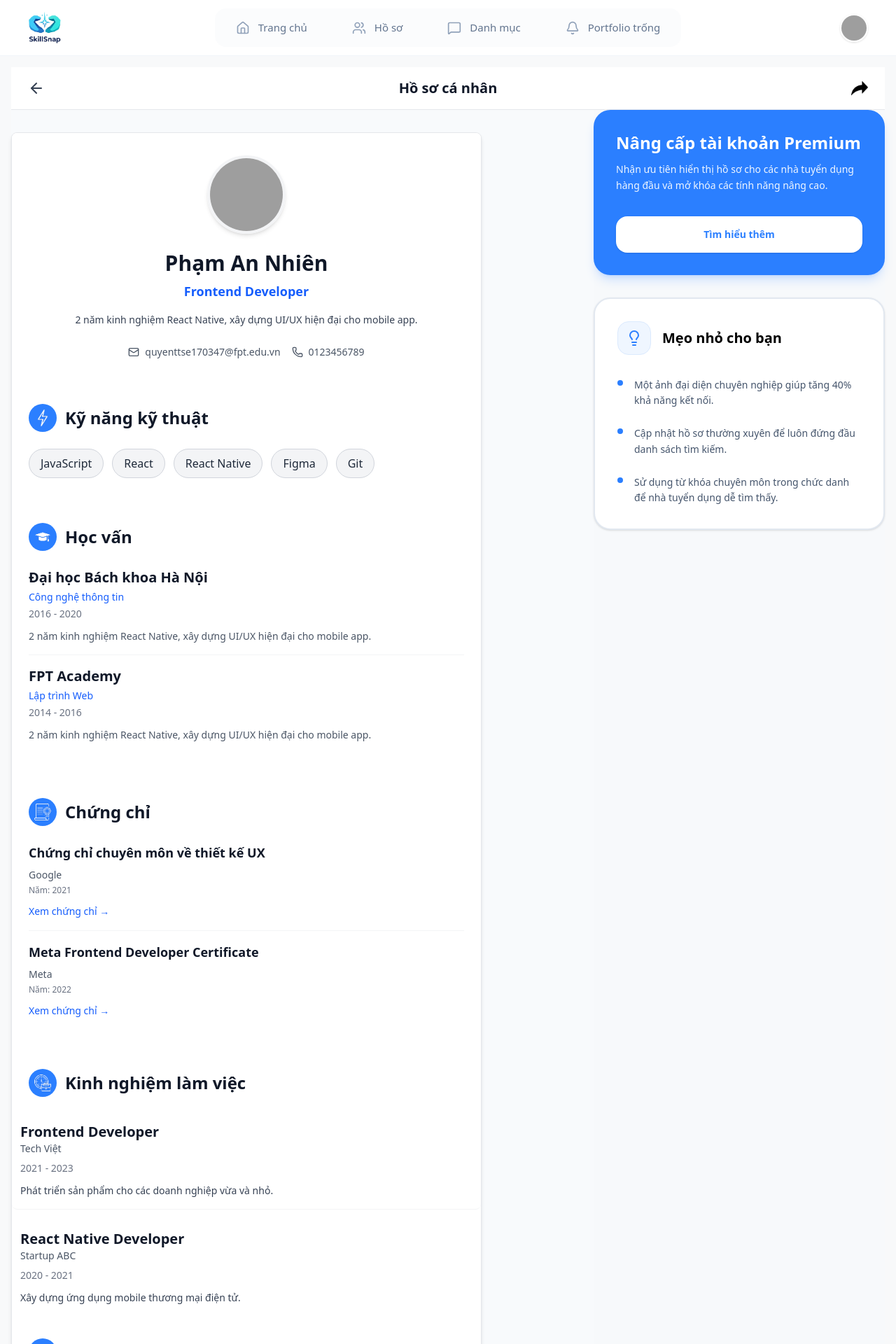
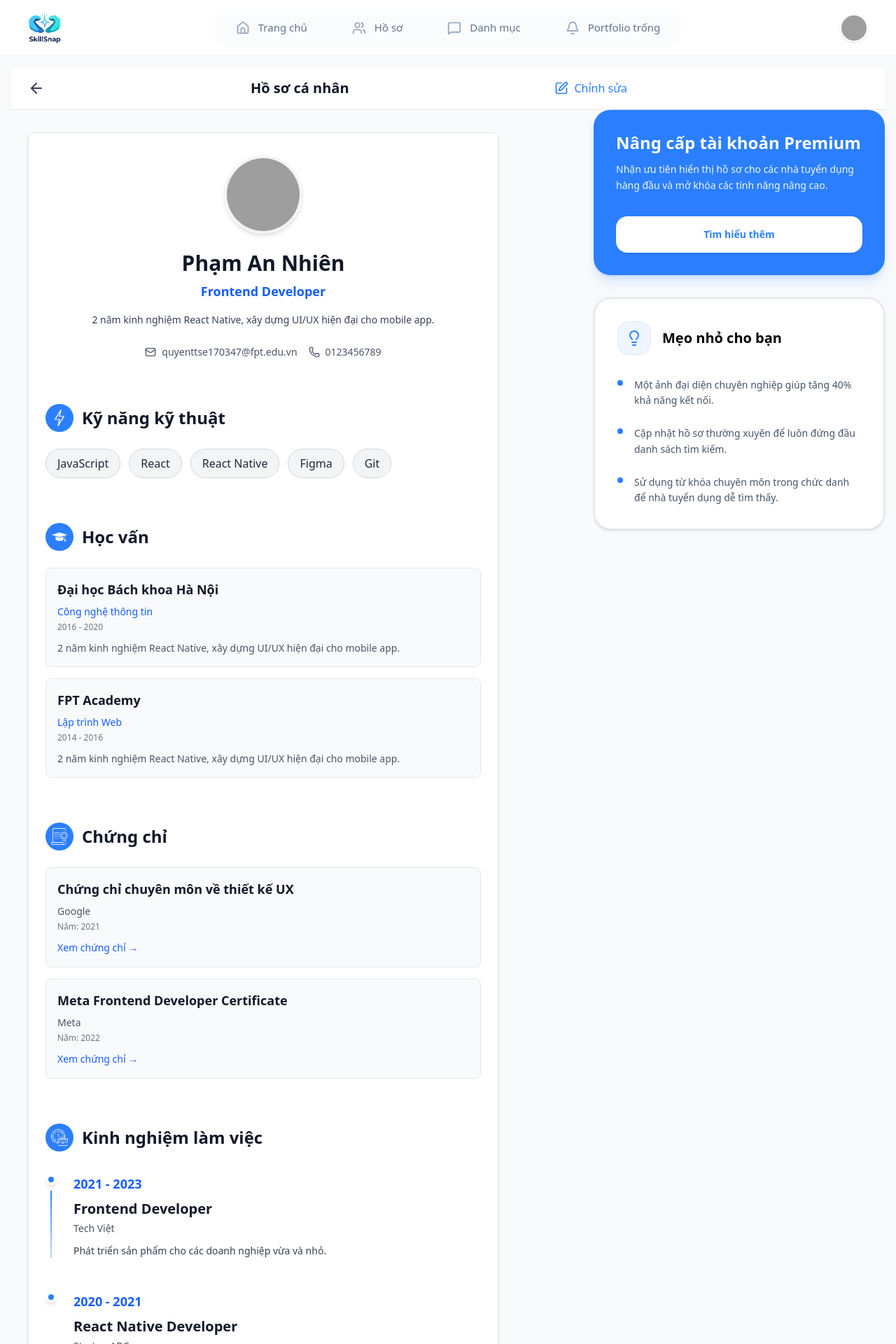
Before and after one commit to SEP490-CapstoneProject/SEP490_Web, a React (Vite) app: page /portfolio/1 in a window 1280 px wide. Shown: the top 1920 px of the page at 70% size. Built offline with nearby package versions, Linux system fonts and the light colour scheme; grey boxes are pictures that could not be loaded.

Commit message:
fix portfolio viewing styling

```diff
--- a/src/components/portfolio/blocks/certification/certificationOne.tsx
+++ b/src/components/portfolio/blocks/certification/certificationOne.tsx
@@ -24,7 +24,7 @@ const CertificationOne: React.FC<CertificationOneProps> = ({ data }) => {
       {certificates.length > 0 ? (
         <div className="space-y-4">
           {certificates.map((cert: CertificateItem, index: number) => (
-            <div key={index} className="pb-4 border-b border-gray-100 last:border-b-0">
+            <div key={index} className="p-4 border border-gray-200 rounded-lg bg-gray-50 hover:bg-gray-100 transition-colors">
               <h4 className="font-semibold text-gray-900 text-lg">{cert.name}</h4>
               <div className="flex items-start justify-between mt-2">
                 <div>
--- a/src/components/portfolio/blocks/education/educationOne.tsx
+++ b/src/components/portfolio/blocks/education/educationOne.tsx
@@ -25,10 +25,10 @@ const EducationOne: React.FC<EducationOneProps> = ({ data }) => {
       {educations.length > 0 ? (
         <div className="space-y-4">
           {educations.map((edu: EducationItem, index: number) => (
-            <div key={index} className="pb-4 border-b border-gray-100 last:border-b-0">
-              <h4 className="font-semibold text-gray-900 text-xl">{edu.school}</h4>
-              <p className="text-blue-600 font-medium text-sm mt-1">{edu.major}</p>
-              <p className="text-gray-500 text-sm mt-1">{edu.time}</p>
+            <div key={index} className="p-4 border border-gray-200 rounded-lg bg-gray-50 hover:bg-gray-100 transition-colors">
+              <h4 className="font-semibold text-gray-900 text-lg">{edu.school}</h4>
+              <p className="text-blue-600 font-medium text-sm mt-2">{edu.major}</p>
+              <p className="text-gray-500 text-xs mt-1">{edu.time}</p>
               {edu.description && (
                 <p className="text-gray-600 text-sm mt-3">{edu.description}</p>
               )}
--- a/src/components/portfolio/blocks/experience/experienceOne.tsx
+++ b/src/components/portfolio/blocks/experience/experienceOne.tsx
@@ -14,21 +14,33 @@ const ExperienceOne: React.FC<ExperienceOneProps> = ({ data }) => {
   const experiences = Array.isArray(data) ? data : [];
 
   return (
-    <div className="experience-block">
-      <div className="flex items-center gap-3 mb-6 px-6 pt-6">
+    <div className="experience-block bg-white px-6 py-8 border-b border-gray-200 last:border-b-0">
+      <div className="flex items-center gap-3 mb-8">
         <div className="w-10 h-10 bg-blue-500 rounded-full flex items-center justify-center">
           <img src={WorkingTimeIcon} alt="Kinh nghiệm" className="w-6 h-6" />
         </div>
         <h3 className="text-2xl font-bold text-gray-900">Kinh nghiệm làm việc</h3>
       </div>
       {experiences.length > 0 ? (
-        <div className="space-y-4">
+        <div className="space-y-0">
           {experiences.map((exp: ExperienceItem, index: number) => (
-            <div key={index} className="pb-4 border-b border-gray-100 last:border-b-0 hover:bg-gray-50 p-3 rounded-lg transition-colors">
-              <h3 className="text-xl font-bold text-gray-900">{exp.jobName || 'Job Title'}</h3>
-              <p className="text-gray-600 text-sm">{exp.address || 'Company'}</p>
-              <p className="text-sm text-gray-500 mt-2">{exp.startDate && exp.endDate ? `${exp.startDate} - ${exp.endDate}` : 'N/A'}</p>
-              {exp.description && <p className="text-gray-700 text-sm mt-3">{exp.description}</p>}
+            <div key={index} className="flex gap-6 pb-8 relative last:pb-0">
+              {/* Timeline */}
+              <div className="flex flex-col items-center">
+                <div className="w-4 h-4 bg-blue-500 rounded-full border-4 border-white shadow-md"></div>
+                {index !== experiences.length - 1 && (
+                  <div className="w-0.5 h-24 bg-gradient-to-b from-blue-500 to-blue-200 mt-2"></div>
+                )}
+              </div>
+              {/* Content */}
+              <div className="flex-1 pb-4">
+                <p className="text-blue-600 font-bold text-lg">
+                  {exp.startDate && exp.endDate ? `${exp.startDate} - ${exp.endDate}` : 'N/A'}
+                </p>
+                <h3 className="text-xl font-bold text-gray-900 mt-2">{exp.jobName || 'Job Title'}</h3>
+                <p className="text-gray-600 text-sm mt-1">{exp.address || 'Company'}</p>
+                {exp.description && <p className="text-gray-700 text-sm mt-3">{exp.description}</p>}
+              </div>
             </div>
           ))}
         </div>
--- a/src/components/portfolio/view/PortfolioViewPage.tsx
+++ b/src/components/portfolio/view/PortfolioViewPage.tsx
@@ -1,7 +1,6 @@
 import React, { useEffect, useState } from 'react';
 import { useParams, useNavigate } from 'react-router-dom';
-import { ArrowLeft } from 'lucide-react';
-import shareIcon from '@/assets/myWeb/share1.png';
+import { ArrowLeft, Edit } from 'lucide-react';
 import { PortfolioResponse, portfolioService } from '@/services/portfolio.api';
 import PortfolioRenderer from '@/components/portfolio/render/PortfolioRenderer';
 import PremiumAndTips from '@/components/common/PremiumAndTips';
@@ -37,9 +36,9 @@ const PortfolioViewPage: React.FC = () => {
     fetchPortfolio();
   }, [id]);
 
-  const handleShare = () => {
-    // Placeholder for share functionality
-    console.log('Share portfolio');
+  const handleEdit = () => {
+    // Placeholder for edit functionality
+    console.log('Edit portfolio');
   };
 
   if (loading) {
@@ -76,7 +75,8 @@ const PortfolioViewPage: React.FC = () => {
     <div className="min-h-screen bg-slate-50">
       {/* Header */}
       <div className="bg-white border-b border-gray-200 sticky top-0 z-10">
-        <div className="max-w-full px-6 py-4 flex items-center justify-between">
+        <div className="flex items-center justify-between pr-6 py-4" style={{ marginRight: '320px' }}>
+          <div className="flex items-center justify-between flex-1 px-6">
             <button
               onClick={() => navigate(-1)}
               className="appearance-none border-none bg-transparent p-0 text-gray-700 hover:text-gray-900 transition-colors cursor-pointer"
@@ -86,25 +86,29 @@ const PortfolioViewPage: React.FC = () => {
             </button>
             <h1 className="text-xl font-bold text-gray-900">Hồ sơ cá nhân</h1>
             <button
-            onClick={handleShare}
-            className="appearance-none border-none bg-transparent p-0 text-gray-700 hover:text-gray-900 transition-colors cursor-pointer"
-            title="Chia sẻ"
+              onClick={handleEdit}
+              className="appearance-none border-none bg-transparent p-0 flex items-center gap-2 text-blue-500 hover:text-blue-600 transition-colors cursor-pointer"
+              title="Chỉnh sửa"
             >
-            <img src={shareIcon} alt="Share" className="w-6 h-6 brightness-0" />
+              <Edit size={20} />
+              <span className="font-medium">Chỉnh sửa</span>
             </button>
+          </div>
         </div>
       </div>
 
       {/* Main Content */}
-      <div className="max-w-7xl mx-auto flex min-h-screen">
-        <main className="w-2/3 pr-4 py-8">
+      <div className="flex">
+        <main className="flex-1 px-6 py-8">
           <div className="max-w-2xl">
             <PortfolioRenderer blocks={portfolio.blocks} />
           </div>
         </main>
 
         {/* Premium and Tips Section */}
+
           <PremiumAndTips />
+
       </div>
     </div>
   );
```
Lines whose indentation alone changed are shown as unchanged.
